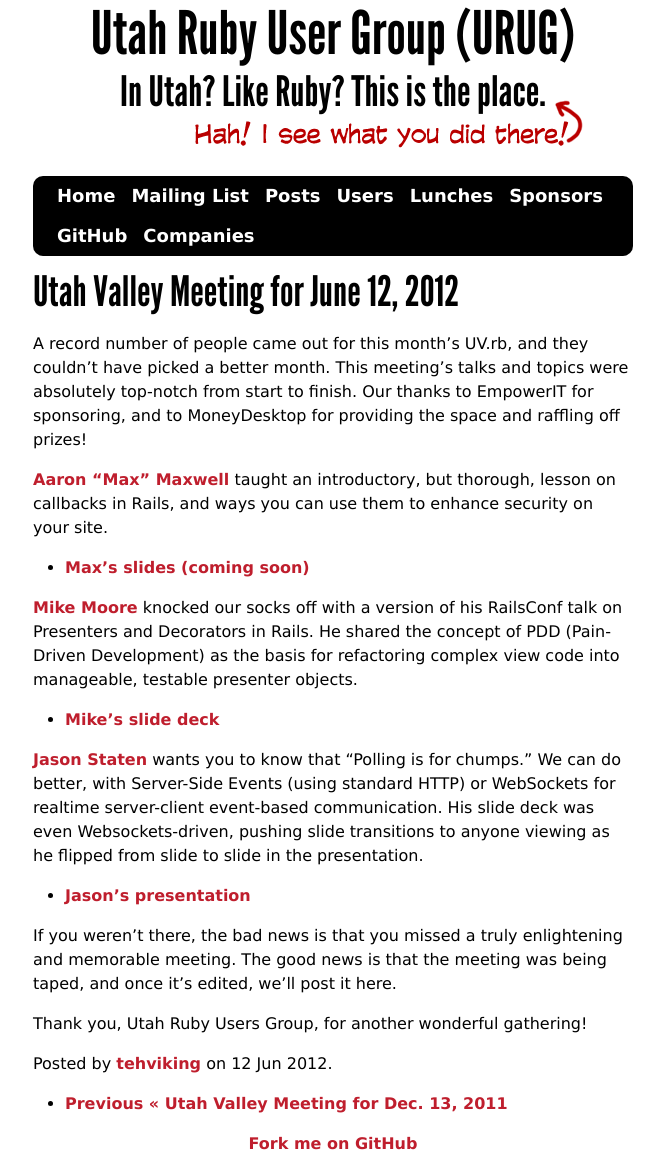
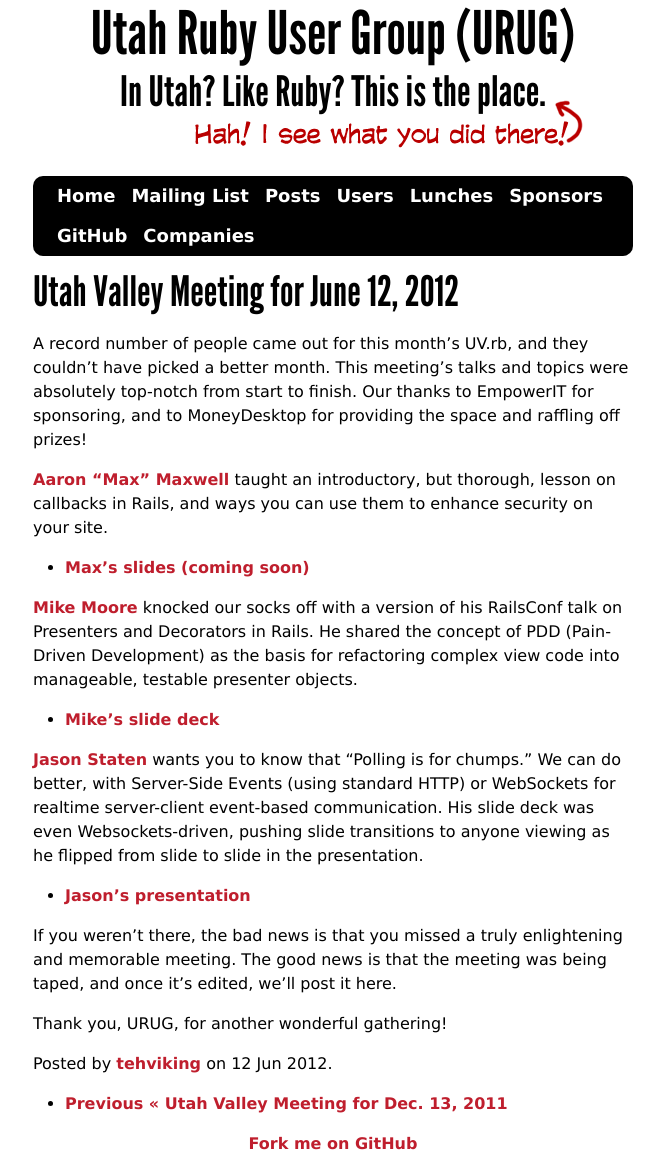
Before and after one commit to urug/urug.github.io, a Jekyll site: the page built from _posts/2012-06-12-uv.rb-meeting.md, in a window 1280 px wide. Shown: the whole page, without its empty margins (307-971 px from the left). Built offline with Jekyll 4.4.1, drawn with Linux system fonts in a browser that asks for light colours.

Commit message:
June 12 meeting correction 2

```diff
--- a/_posts/2012-06-12-uv.rb-meeting.md
+++ b/_posts/2012-06-12-uv.rb-meeting.md
@@ -20,4 +20,4 @@
 
 If you weren't there, the bad news is that you missed a truly enlightening and memorable meeting. The good news is that the meeting was being taped, and once it's edited, we'll post it here.
 
-Thank you, Utah Ruby Users Group, for another wonderful gathering!
+Thank you, URUG, for another wonderful gathering!
```
